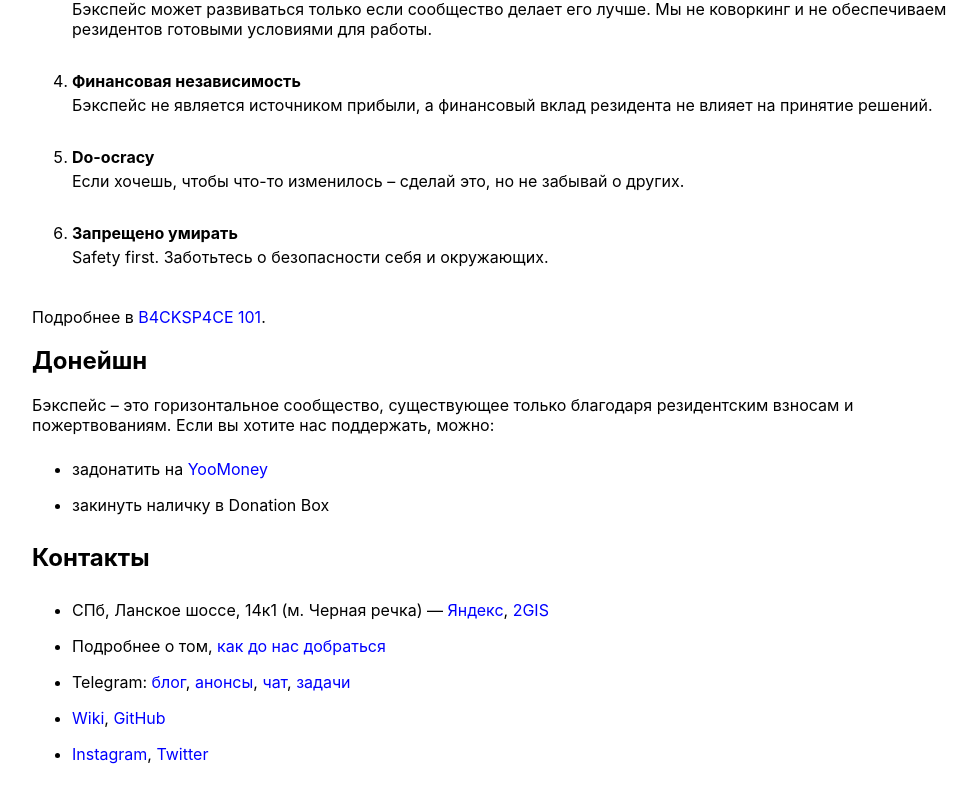
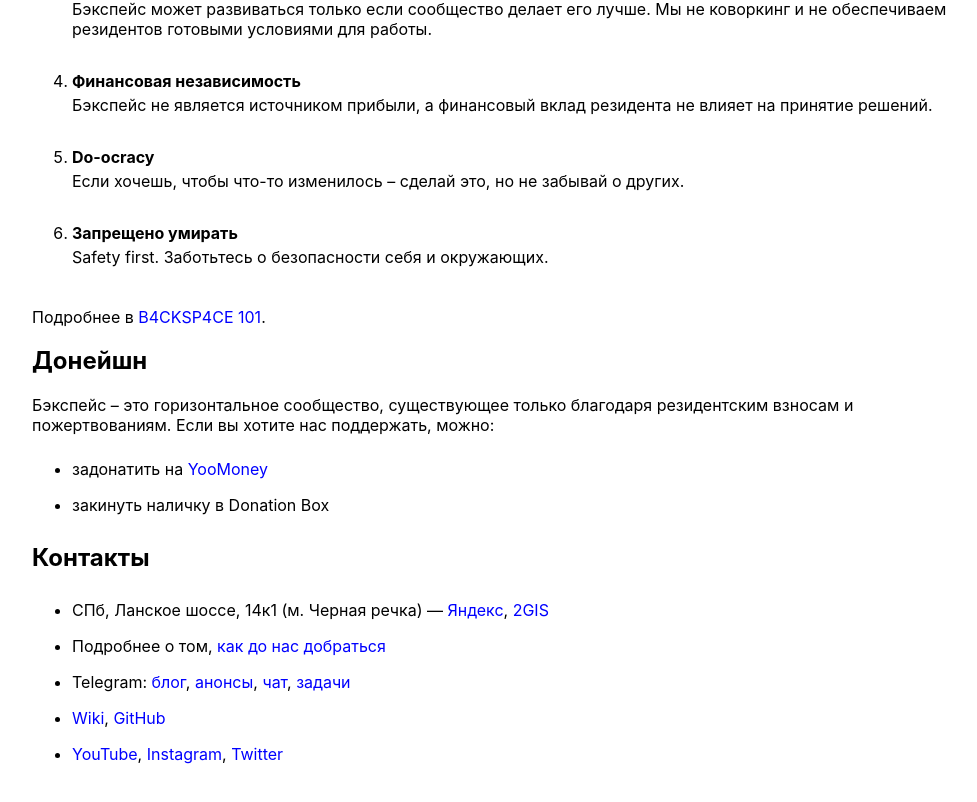
Before and after one commit to b4ck5p4c3/0x08.in, a Next.js app: page /Home/Home in a window 1280 px wide. Shown: the part 918-1720 px from the top of the page, without its empty margins (128-1105 px from the left). Built offline with nearby package versions, Linux system fonts and the light colour scheme; a web font is replaced by a local one.

Commit message:
Added youtube link (#396)

```diff
--- a/src/pages/Home/Home.tsx
+++ b/src/pages/Home/Home.tsx
@@ -136,6 +136,7 @@
             <a href="https://github.com/b4ck5p4c3">GitHub</a>
           </li>
           <li>
+            <a href="https://www.youtube.com/@b4cksp4ce64">YouTube</a>,&nbsp;
             <a href="https://www.instagram.com/b4ck5p4ce">Instagram</a>,&nbsp;
             <a href="https://twitter.com/b4cksp4ce">Twitter</a>
           </li>
```
